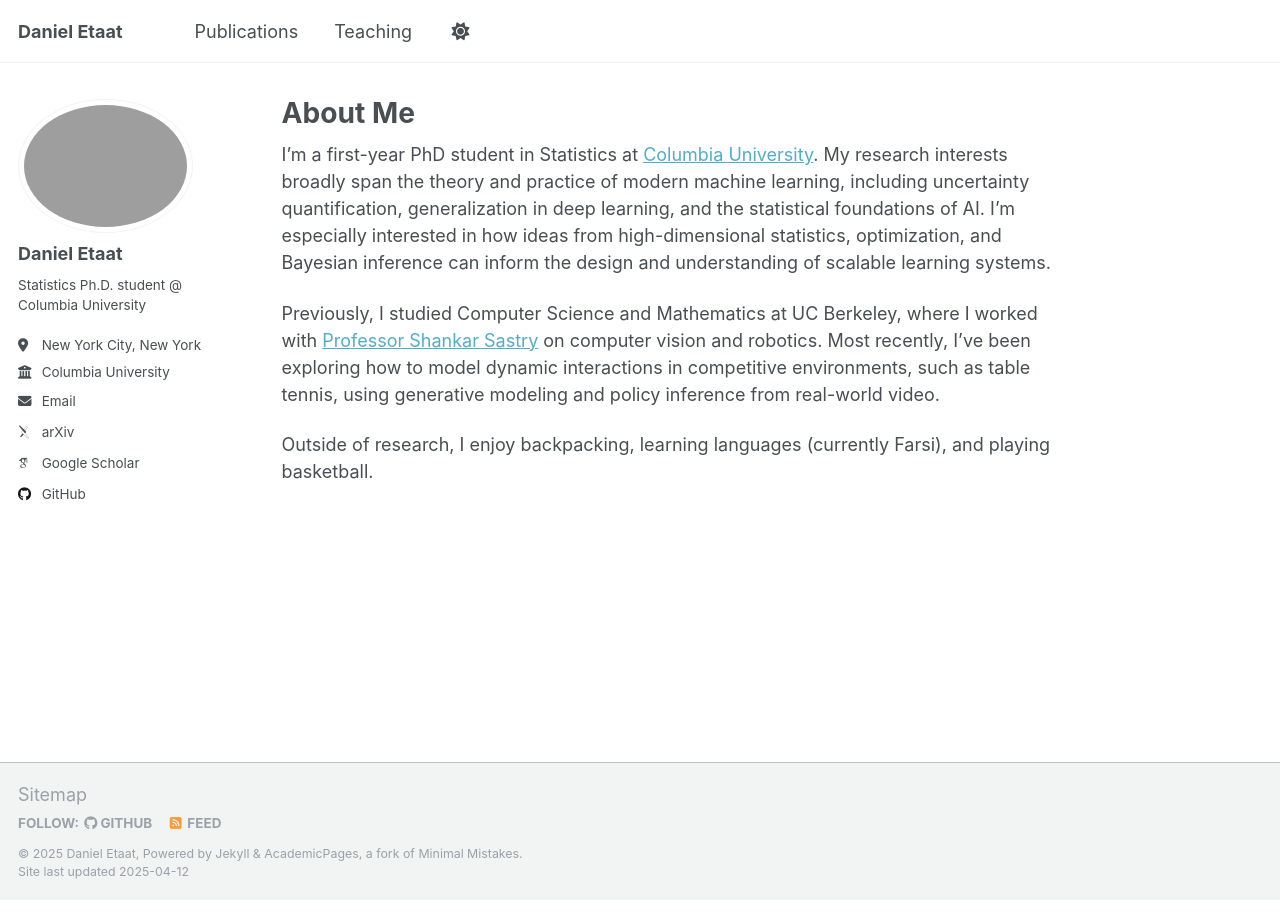
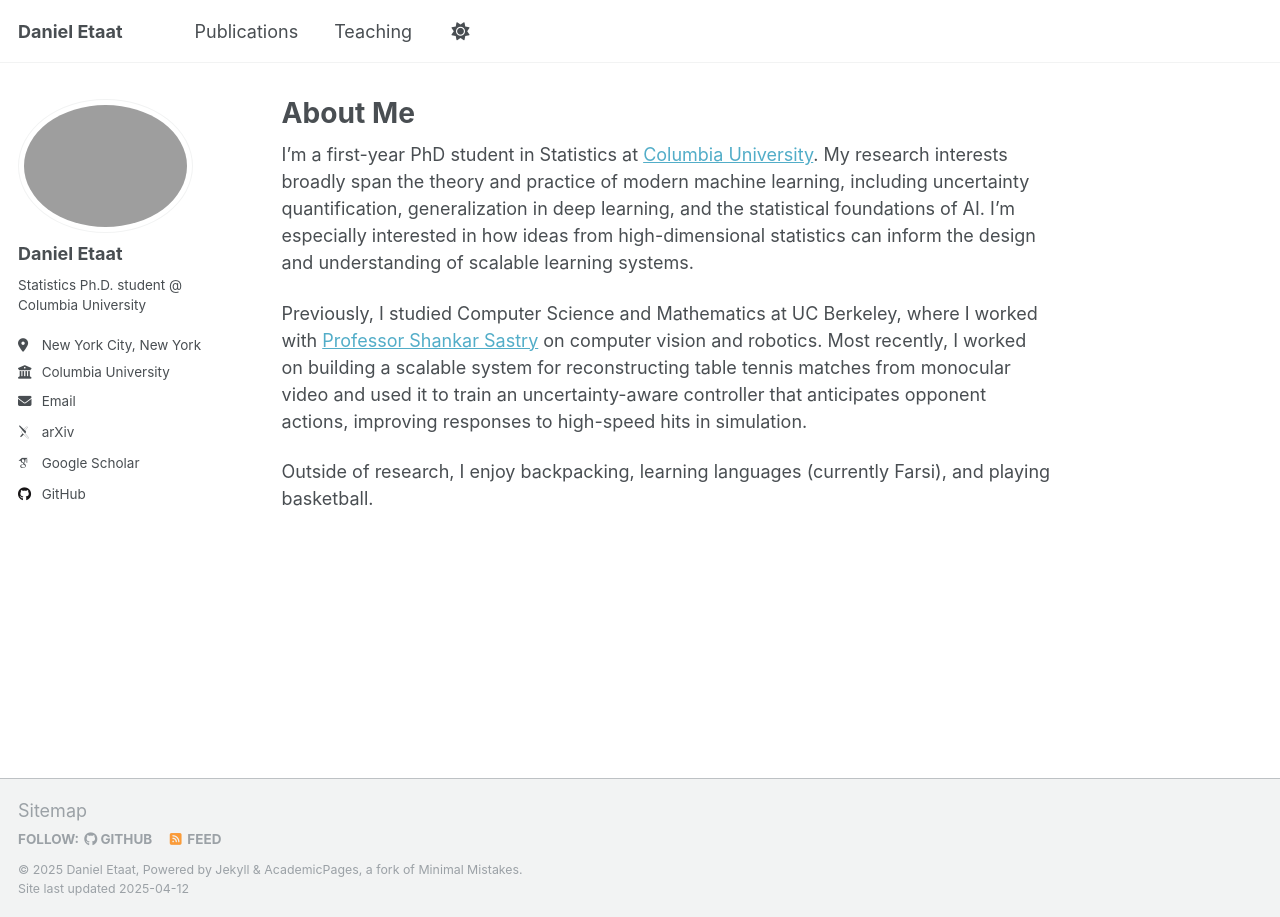
Before and after one commit to DanielEtaat/danieletaat.github.io, a Jekyll site: the page built from _pages/about.md, in a window 1280 px wide. Built offline with Jekyll 4.4.1, drawn with Linux system fonts in a browser that asks for light colours; some web fonts are replaced.

Commit message:
Update about.md

```diff
--- a/_pages/about.md
+++ b/_pages/about.md
@@ -7,8 +7,8 @@ redirect_from:
   - /about.html
 ---
 
-I’m a first-year PhD student in Statistics at [Columbia University](https://stat.columbia.edu/). My research interests broadly span the theory and practice of modern machine learning, including uncertainty quantification, generalization in deep learning, and the statistical foundations of AI. I’m especially interested in how ideas from high-dimensional statistics, optimization, and Bayesian inference can inform the design and understanding of scalable learning systems.
+I’m a first-year PhD student in Statistics at [Columbia University](https://stat.columbia.edu/). My research interests broadly span the theory and practice of modern machine learning, including uncertainty quantification, generalization in deep learning, and the statistical foundations of AI. I’m especially interested in how ideas from high-dimensional statistics can inform the design and understanding of scalable learning systems.
 
-Previously, I studied Computer Science and Mathematics at UC Berkeley, where I worked with [Professor Shankar Sastry](https://www2.eecs.berkeley.edu/Faculty/Homepages/sastry.html) on computer vision and robotics. Most recently, I’ve been exploring how to model dynamic interactions in competitive environments, such as table tennis, using generative modeling and policy inference from real-world video.
+Previously, I studied Computer Science and Mathematics at UC Berkeley, where I worked with [Professor Shankar Sastry](https://www2.eecs.berkeley.edu/Faculty/Homepages/sastry.html) on computer vision and robotics. Most recently, I worked on building a scalable system for reconstructing table tennis matches from monocular video and used it to train an uncertainty-aware controller that anticipates opponent actions, improving responses to high-speed hits in simulation.
 
 Outside of research, I enjoy backpacking, learning languages (currently Farsi), and playing basketball.
```
